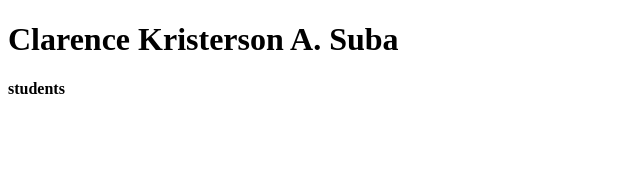
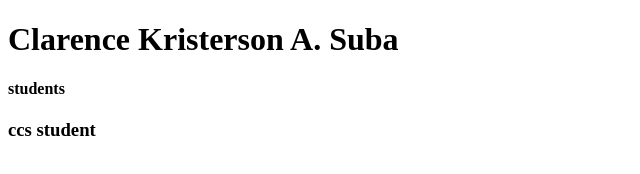
Before and after one commit to Rensuuu3030/Clarence, a plain HTML site: page index.html in a window 1280 px wide. Shown: the whole page, without its empty margins (0-640 px from the left). Drawn offline with Linux system fonts and the light colour scheme.

Commit message:
add commit

```diff
--- a/index.html
+++ b/index.html
@@ -8,5 +8,6 @@
 <body>
     <h1>Clarence Kristerson A. Suba</h1>
     <h4>students</h4>
+    <h3>ccs student</h3>
 </body>
 </html>
```
